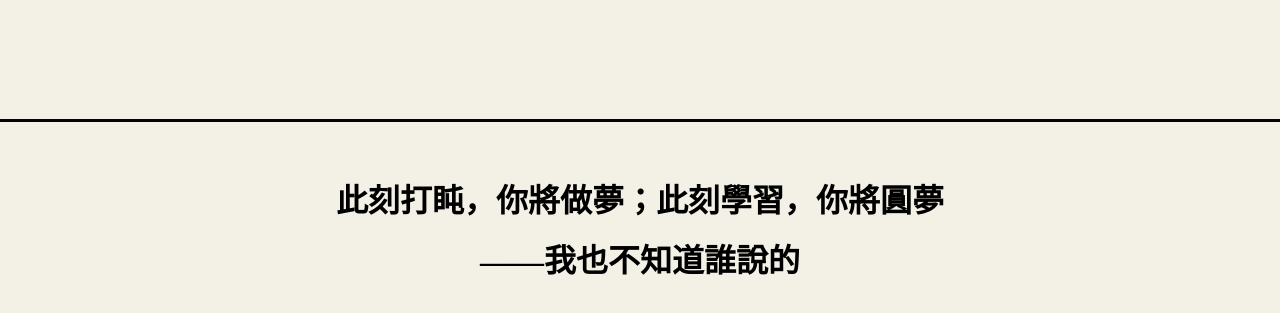
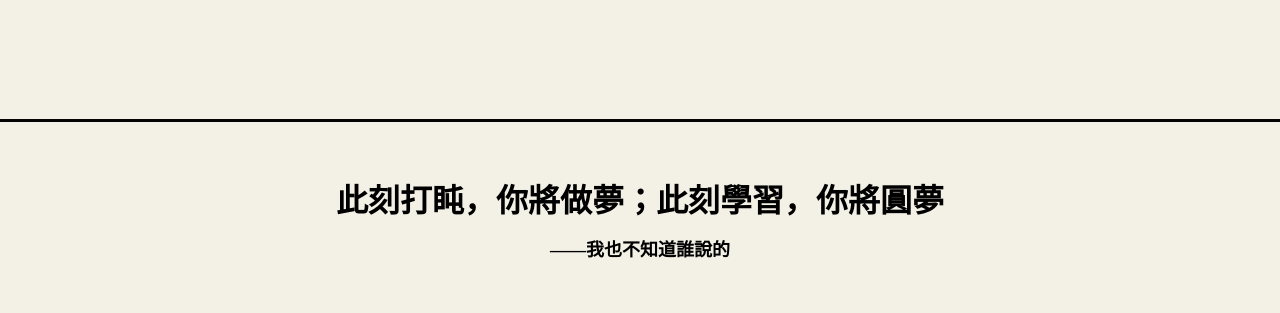
Before and after one commit to ann328/2023_HexSchool_Week06, a website built with Vite: page pages/index.html in a window 1280 px wide. Shown: the part 2071-2384 px from the top of the page. Built offline with nearby package versions, Linux system fonts and the light colour scheme.

Commit message:
fix: 🐛 fix index.html

```diff
--- a/pages/index.html
+++ b/pages/index.html
@@ -308,7 +308,7 @@
       <h2 class="text-black fs-md-2 fw-bold fs-8 mb-md-3 mb-7 ff-nsft">
         此刻打盹，你將做夢；此刻學習，你將圓夢
       </h2>
-      <p class="text-black fs-md-2 fw-bold fs-7 ff-nsft">——我也不知道誰說的</p>
+      <p class="text-black fs-md-8 fw-bold fs-7 ff-nsft">——我也不知道誰說的</p>
     </div>
     <%- include('./layout/modal__join--member'); -%> <%-
     include('./layout/footer'); -%>
```
